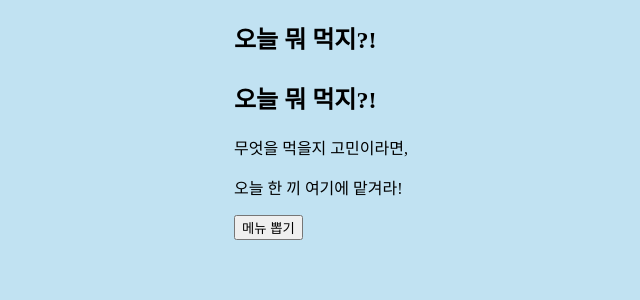
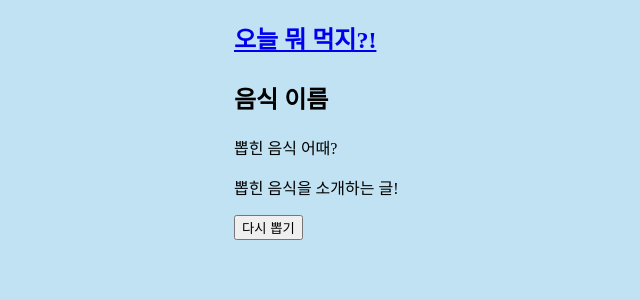
Before and after one commit to CodeSoom/project-react-2-TaeWoongKim2, a React app: page /food in a window 1280 px wide. Shown: the top 300 px of the page, without its empty margins (166-806 px from the left). Built offline with nearby package versions, Linux system fonts and the light colour scheme.

Commit message:
Apply react router
- '/', Home page.
- '/food', Food page for showing food selected.

*TODO: Generate food data for selecting food menus!

```diff
--- a/src/App.jsx
+++ b/src/App.jsx
@@ -1,8 +1,16 @@
 import React from 'react';
+
+import {
+  Switch,
+  Route,
+  Link,
+} from 'react-router-dom';
 
 import styled from '@emotion/styled';
 
 import HomePage from './HomePage';
+
+import FoodPage from './FoodPage';
 
 const GridLayout = styled.div({
   display: 'grid',
@@ -44,10 +52,15 @@ export default function App() {
       <Section>
         <AppContainer>
           <AppHeader>
-            <h2>오늘 뭐 먹지?!</h2>
+            <h2>
+              <Link to="/">오늘 뭐 먹지?!</Link>
+            </h2>
           </AppHeader>
           <AppContent>
-            <HomePage />
+            <Switch>
+              <Route exact path="/" component={HomePage} />
+              <Route exact path="/food" component={FoodPage} />
+            </Switch>
           </AppContent>
           <AppFooter />
         </AppContainer>
--- a/src/FoodPage.jsx
+++ b/src/FoodPage.jsx
@@ -1,11 +1,21 @@
 import React from 'react';
 
+import { useHistory } from 'react-router-dom';
+
 export default function FoodPage() {
+  const history = useHistory();
+
+  function handleClick() {
+    const url = '/';
+    history.push(url);
+  }
+
   return (
     <>
       <h1>음식 이름</h1>
       <p>뽑힌 음식 어때?</p>
       <p>뽑힌 음식을 소개하는 글!</p>
+      <button type="button" onClick={handleClick}>다시 뽑기</button>
     </>
   );
 }
--- a/src/HomePage.jsx
+++ b/src/HomePage.jsx
@@ -1,12 +1,21 @@
 import React from 'react';
 
+import { useHistory } from 'react-router-dom';
+
 export default function HomePage() {
+  const history = useHistory();
+
+  function handleClick() {
+    const url = '/food';
+    history.push(url);
+  }
+
   return (
     <>
       <h1>오늘 뭐 먹지?!</h1>
       <p>무엇을 먹을지 고민이라면,</p>
       <p>오늘 한 끼 여기에 맡겨라!</p>
-      <button type="button">메뉴 뽑기</button>
+      <button type="button" onClick={handleClick}>메뉴 뽑기</button>
     </>
   );
 }
```
